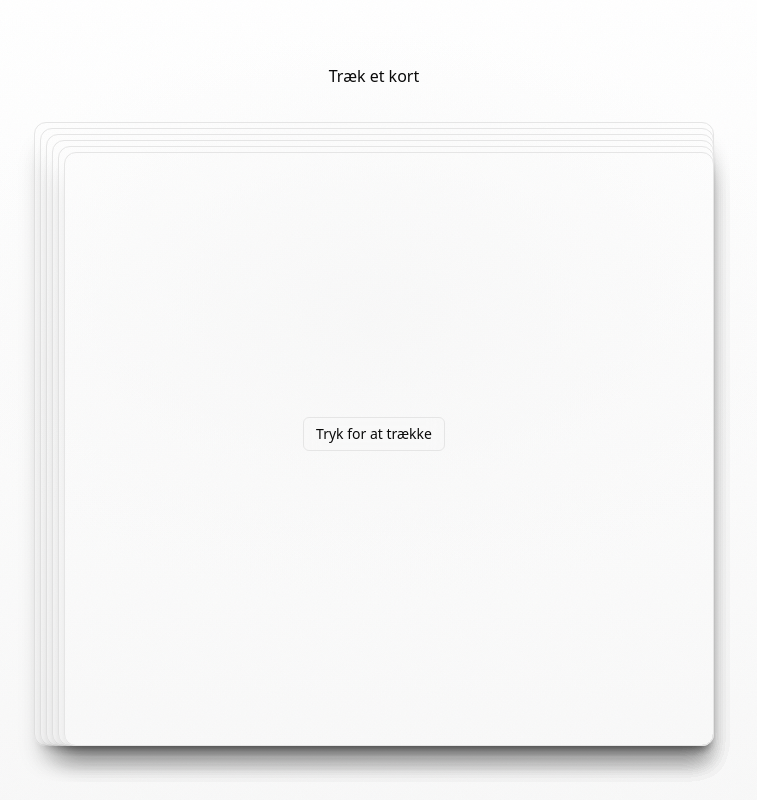
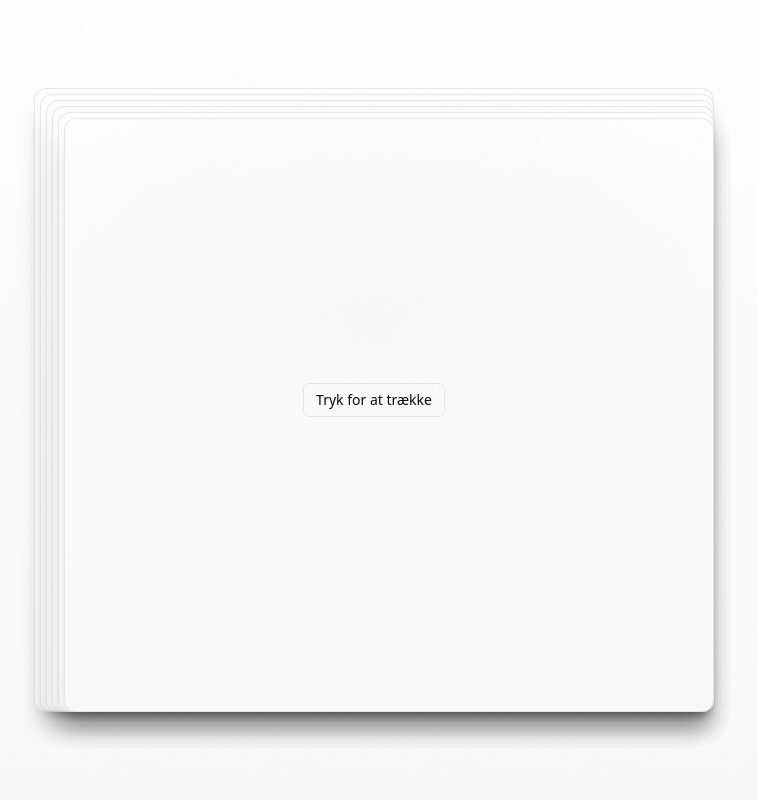
Before and after one commit to Millardbz/mindfulness, a Next.js app: page / in a window 1280 px wide. Shown: the whole page, without its empty margins (266-1023 px from the left). Built offline with nearby package versions, Linux system fonts and the light colour scheme.

Commit message:
removed træk et kort button

```diff
--- a/src/app/page.tsx
+++ b/src/app/page.tsx
@@ -94,15 +94,6 @@ export default function Page() {
           </div>
         ) : (
           <>
-            {phase === "idle" && !current && (
-              <button
-                onClick={draw}
-                className="mb-6 rounded-lg bg-primary text-primary-foreground px-5 py-2.5 hover:opacity-90 focus-visible:outline-2 focus-visible:outline-ring"
-              >
-                Træk et kort
-              </button>
-            )}
-
             <AnimatePresence initial={false} mode="wait">
               {phase !== "revealed" || !current ? (
                 <motion.div
```
